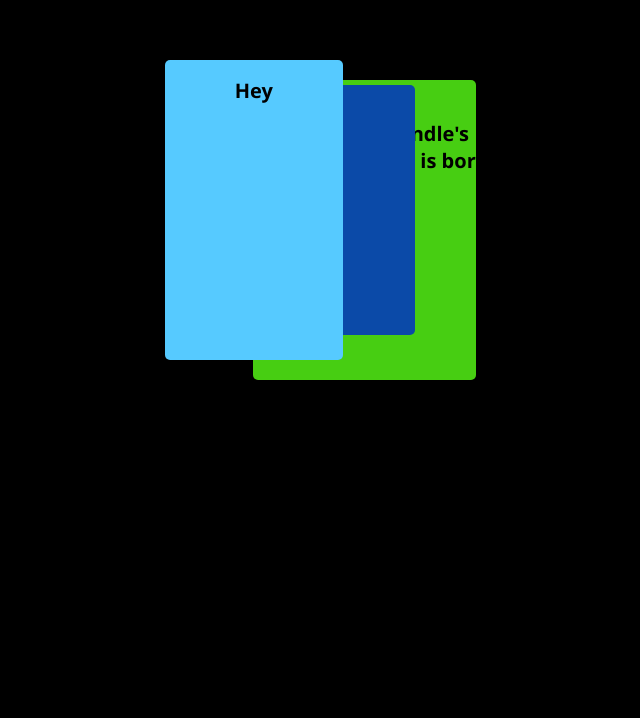
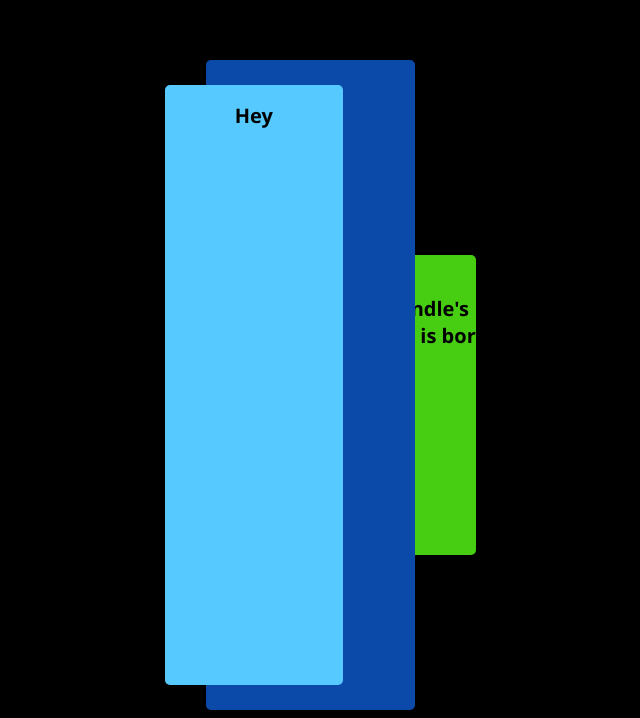
Before and after one commit to jaixoo/k, a plain HTML site: page index.html in a window 1280 px wide. Shown: the part 148-866 px from the top of the page, without its empty margins (329-969 px from the left). Before the commit the page ends 800 px from the top, so only its background shows below. Drawn offline with Linux system fonts and the light colour scheme; a script that the page names is missing.

Commit message:
Update index.css

```diff
--- a/index.css
+++ b/index.css
@@ -16,7 +16,7 @@ body {
 
   width: 600px;
 
-  height: 300px;
+  height: 600px;
 
   object-fit: cover;
 
@@ -62,7 +62,7 @@ h2 {
 
   width: 700px;
 
-  height: 250px;
+  height:650px;
 
   object-fit: cover;
 
```
